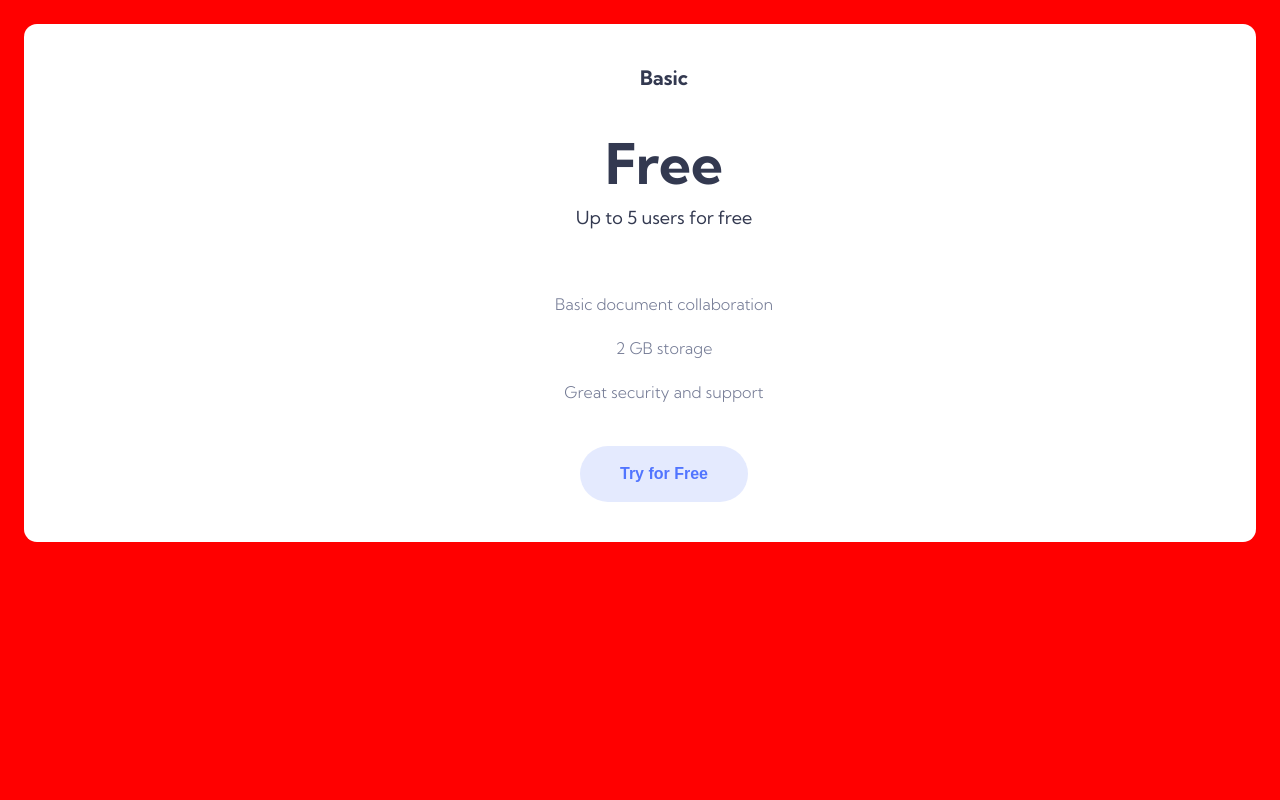
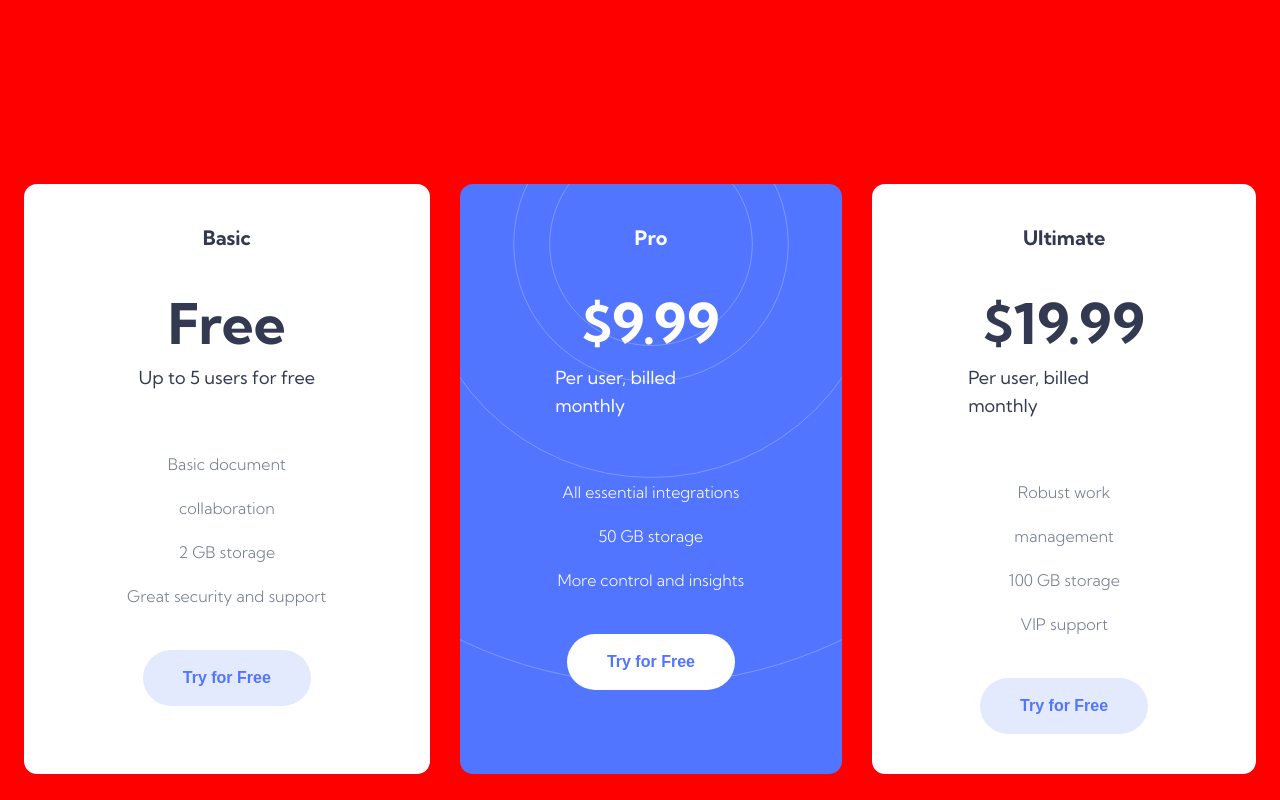
Before and after one commit to josuke0227/officelite-coming-soon-page, a React (Create React App) app: page / in a window 1280 px wide. Built offline with nearby package versions, Linux system fonts and the light colour scheme.

Commit message:
Implement dynamic card rendering

```diff
--- a/src/App.jsx
+++ b/src/App.jsx
@@ -1,14 +1,14 @@
 import React from "react";
 import Hero from "./components/hero/Hero.component";
-import Card from "./components/card/Card.component";
 
 import { GlobalStyle } from "./styled-components/global.styles";
+import Pricing from "./components/pricing/Pricing.component";
 
 function App() {
   return (
     <>
       <GlobalStyle />
-      <Card />
+      <Pricing />
     </>
   );
 }
--- a/src/components/card/Card.component.jsx
+++ b/src/components/card/Card.component.jsx
@@ -4,19 +4,25 @@ import Features from "../features/Features.component";
 
 import { CardButton, Container } from "./Card.styles";
 
-const Card = () => (
-  <Container>
-    <PlanHeader />
-    <Features />
-    <CardButton pale>Try for Free</CardButton>
-  </Container>
-  // <Container highlighted>
-  //   <PlanHeader highlighted={true} />
-  //   <Features highlighted={true} />
-  //   <CardButton pale highlighted>
-  //     Try for Free
-  //   </CardButton>
-  // </Container>
-);
+const Card = ({ plan }) => {
+  const { name, price, description, features } = plan;
+
+  const shouldHighlight = name.match("Pro");
+
+  return (
+    <Container highlighted={shouldHighlight}>
+      <PlanHeader
+        name={name}
+        price={price}
+        description={description}
+        highlighted={shouldHighlight}
+      />
+      <Features features={features} highlighted={shouldHighlight} />
+      <CardButton pale highlighted={shouldHighlight}>
+        Try for Free
+      </CardButton>
+    </Container>
+  );
+};
 
 export default Card;
--- a/src/components/card/Card.styles.jsx
+++ b/src/components/card/Card.styles.jsx
@@ -15,6 +15,16 @@ export const hilighted = css`
   background-position-x: center;
   background-position-y: -380px;
   background-repeat: no-repeat;
+
+  @media screen and (min-width: ${tablet}) {
+    background-position-x: -327px;
+    background-position-y: center;
+  }
+
+  @media screen and (min-width: ${laptop}) {
+    background-position-x: center;
+    background-position-y: -380px;
+  }
 `;
 
 export const Container = styled.div`
@@ -33,6 +43,7 @@ export const Container = styled.div`
 
   @media screen and (min-width: ${laptop}) {
     flex-direction: column;
+    padding-left: 0;
   }
 `;
 
--- a/src/components/features/Features.component.jsx
+++ b/src/components/features/Features.component.jsx
@@ -1,11 +1,11 @@
 import React from "react";
 import { FeaturesWrapper, FeatureWrapper } from "./Features.styles";
 
-const Features = ({ highlighted }) => (
+const Features = ({ features, highlighted }) => (
   <FeaturesWrapper highlighted={highlighted}>
-    <FeatureWrapper>Basic document collaboration</FeatureWrapper>
-    <FeatureWrapper>2 GB storage</FeatureWrapper>
-    <FeatureWrapper>Great security and support</FeatureWrapper>
+    {features.map((feature, index) => (
+      <FeatureWrapper key={index}>{feature}</FeatureWrapper>
+    ))}
   </FeaturesWrapper>
 );
 
--- a/src/components/plan-header/PlanHeader.component.jsx
+++ b/src/components/plan-header/PlanHeader.component.jsx
@@ -6,12 +6,12 @@ import {
   PriceWrapper,
 } from "./PlanHeader.styles";
 
-const PlanHeader = ({ highlighted }) => (
+const PlanHeader = ({ name, price, description, highlighted }) => (
   <Container highlighted={highlighted}>
-    <PlanNameWrapper>Basic</PlanNameWrapper>
-    <PriceWrapper>Free</PriceWrapper>
+    <PlanNameWrapper>{name}</PlanNameWrapper>
+    <PriceWrapper>{price}</PriceWrapper>
     <PlanDescriptionWrapper highlighted={highlighted}>
-      Up to 5 users for free
+      {description}
     </PlanDescriptionWrapper>
   </Container>
 );
--- a/src/components/pricing/Pricing.component.jsx
+++ b/src/components/pricing/Pricing.component.jsx
@@ -1,10 +1,14 @@
 import React from "react";
+import { PLANS } from "../../data/plans";
 import Card from "../card/Card.component";
+import { Container } from "./Pricing.styles";
 
 const Pricing = () => (
-  <section>
-    <Card />
-  </section>
+  <Container>
+    {PLANS.map((plan) => (
+      <Card plan={plan} />
+    ))}
+  </Container>
 );
 
 export default Pricing;
--- a/src/components/pricing/Pricing.styles.jsx
+++ b/src/components/pricing/Pricing.styles.jsx
@@ -0,0 +1,21 @@
+import styled from "styled-components";
+import {
+  laptop,
+  tablet,
+} from "../../styled-components/constants/displayBreakpoint";
+
+export const Container = styled.section`
+  margin-top: 10rem;
+  display: grid;
+  grid-row-gap: 3.2rem;
+
+  @media screen and (min-width: ${tablet}) {
+    margin-top: 14rem;
+  }
+
+  @media screen and (min-width: ${laptop}) {
+    grid-template-columns: auto auto auto;
+    grid-column-gap: 3rem;
+    margin-top: 18.4rem;
+  }
+`;
--- /dev/null
+++ b/src/data/plans.js
@@ -0,0 +1,31 @@
+export const PLANS = [
+  {
+    id: 1,
+    name: "Basic",
+    price: "Free",
+    description: "Up to 5 users for free",
+    features: [
+      "Basic document collaboration",
+      "2 GB storage",
+      "Great security and support",
+    ],
+  },
+  {
+    id: 1,
+    name: "Pro",
+    price: "$9.99",
+    description: "Per user, billed monthly",
+    features: [
+      "All essential integrations",
+      "50 GB storage",
+      "More control and insights",
+    ],
+  },
+  {
+    id: 1,
+    name: "Ultimate",
+    price: "$19.99",
+    description: "Per user, billed monthly",
+    features: ["Robust work management", "100 GB storage", "VIP support"],
+  },
+];
```
Also changed, not shown: src/index.text.html (added, +53 -0 lines).
